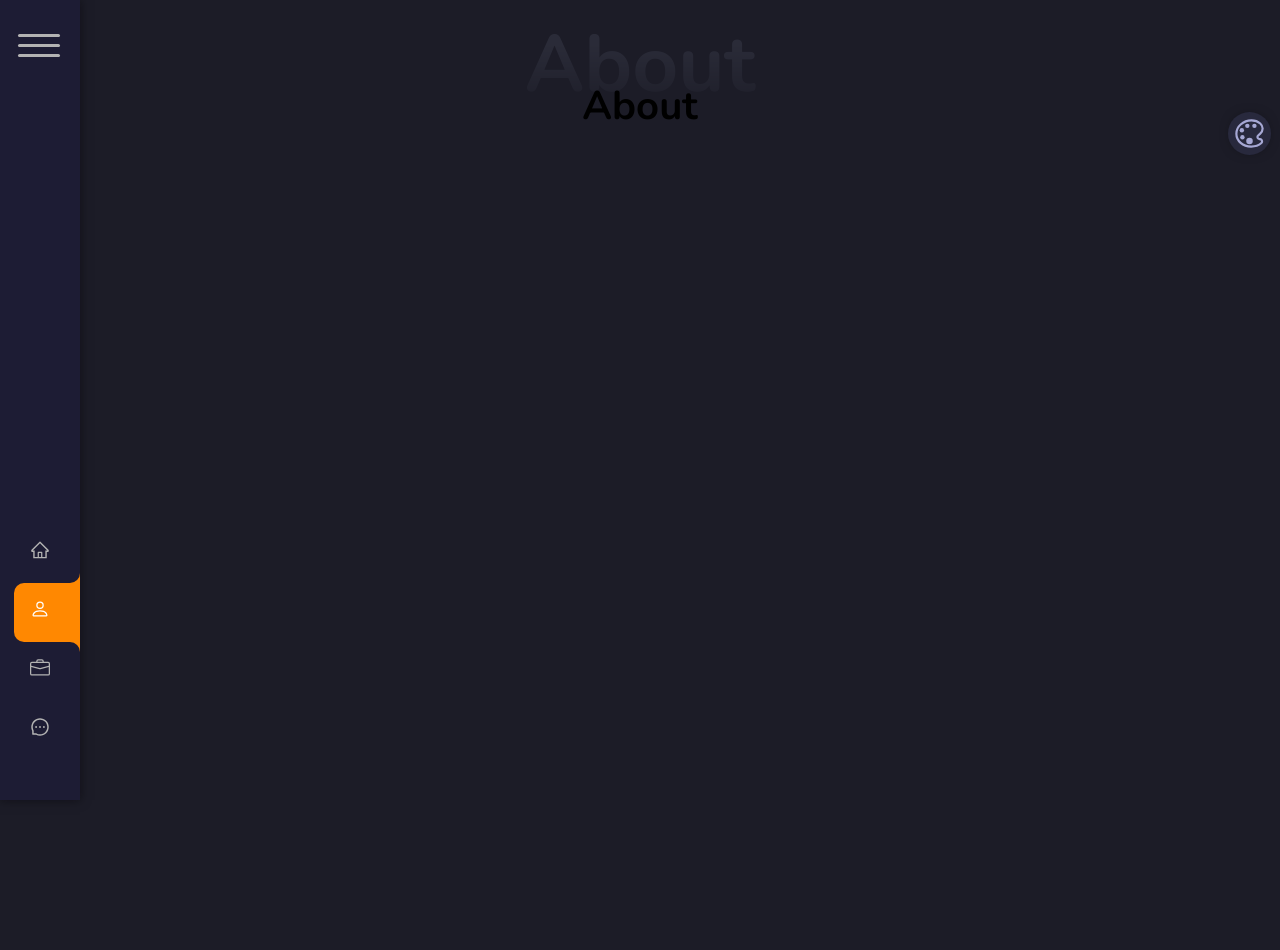
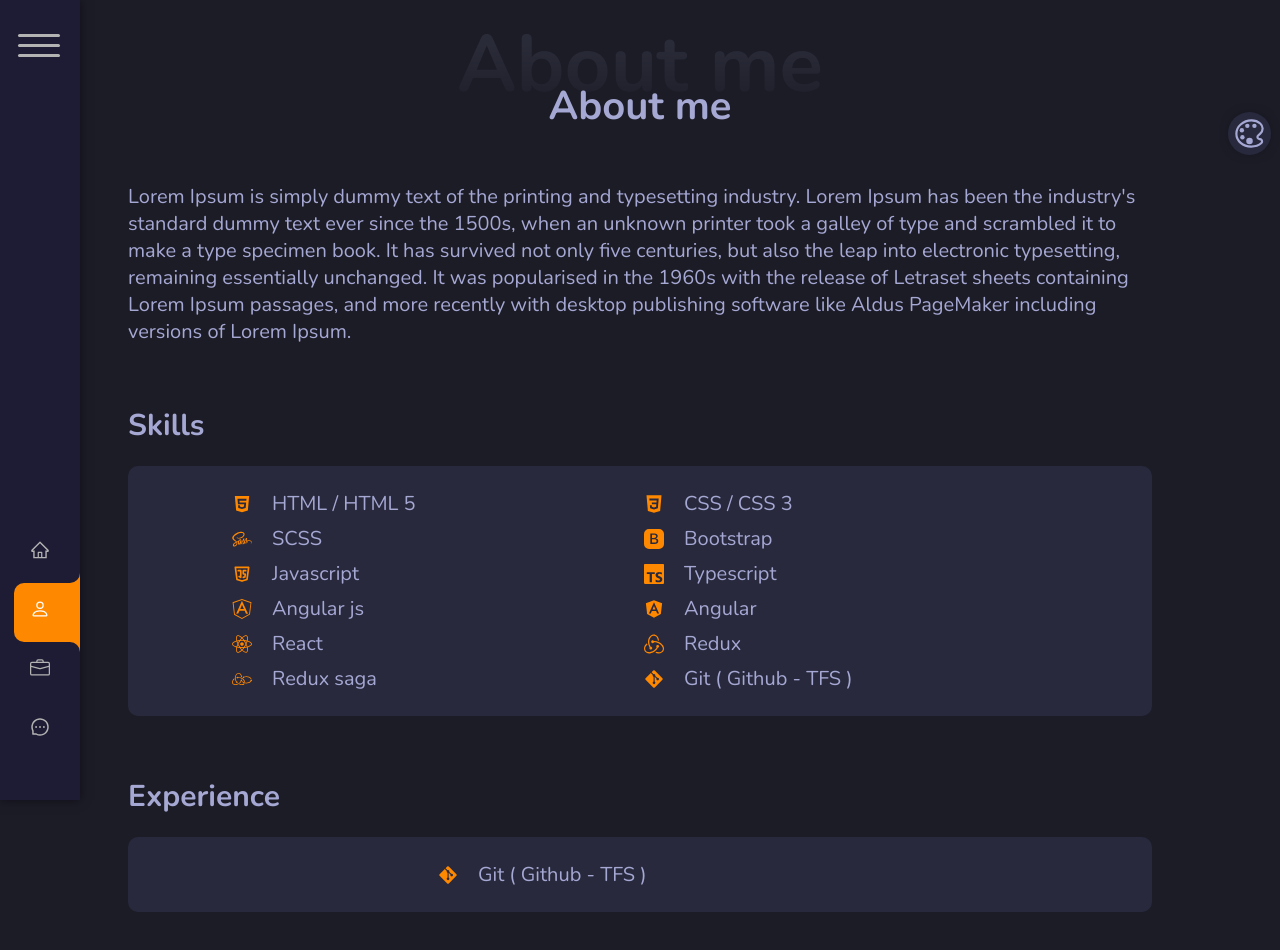
Before and after one commit to Mohamed-alii/Portfolio, a React (Create React App) app: page /About in a window 1280 px wide. Shown: the top 950 px of the page. Before the commit the page ends 800 px from the top, so only its background shows below. Built offline with nearby package versions, Linux system fonts and the light colour scheme.

Commit message:
added about me section with dummy data

```diff
--- a/src/components/BubbleBgCard/BubbleBgCard.js
+++ b/src/components/BubbleBgCard/BubbleBgCard.js
@@ -1,6 +1,6 @@
 import React, { useRef } from "react";
-import { BsGithub, BsLinkedin, BsFacebook } from "react-icons/bs";
-import { CgScreen } from 'react-icons/cg'
+import { BsGithub } from "react-icons/bs";
+import { MdOutlineWeb } from 'react-icons/md';
 import "./BubbleBgCard.scss";
 
 const BubbleBgCard = ({ image, bgColor, children, githubUrl, liveUrl }) => {
@@ -59,7 +59,7 @@
                 <p>repo</p>
               </a>
               <a href={liveUrl} target="_blanck">
-                <CgScreen className="card__content-overlay__icon" size={40}/>
+                <MdOutlineWeb className="card__content-overlay__icon" size={48}/>
                 <p>Live</p>
               </a>
             </div>
--- a/src/components/BubbleBgCard/BubbleBgCard.scss
+++ b/src/components/BubbleBgCard/BubbleBgCard.scss
@@ -88,6 +88,7 @@
             p
             {
                 color: getColor(elements-main-dark);
+                font-weight: bold;
             }
         }
     }
--- a/src/pages/About/About.js
+++ b/src/pages/About/About.js
@@ -1,11 +1,56 @@
 import React from "react";
 import HeaderShadow from "../../components/HeaderShadow/HeaderShadow";
+import { BsFillPatchCheckFill, BsFillBootstrapFill } from 'react-icons/bs';
+import { SiRedux, SiTypescript, SiReduxsaga } from 'react-icons/si';
+import { FaReact, FaGitAlt } from 'react-icons/fa';
+import { AiFillHtml5 } from 'react-icons/ai';
+import { IoLogoCss3 } from 'react-icons/io';
+import { DiSass } from 'react-icons/di';
+import { TbBrandJavascript } from 'react-icons/tb';
+import { FaAngular } from 'react-icons/fa';
+import { SiAngularjs } from 'react-icons/si';
+import {  } from 'react-icons/';
+import {  } from 'react-icons/';
 import "./About.scss";
 
 const About = () => {
   return (
     <section className="about">
-      <HeaderShadow headerTitle="About" />
+      <HeaderShadow headerTitle="About me" />
+      <div className="about__summary m-b-3">
+        <p>Lorem Ipsum is simply dummy text of the printing and
+           typesetting industry. Lorem Ipsum has been the industry's
+            standard dummy text ever since the 1500s, when an unknown
+             printer took a galley of type and scrambled it to make a
+              type specimen book. It has survived not only five centuries,
+               but also the leap into electronic typesetting, remaining
+                essentially unchanged. It was popularised in the 1960s
+                 with the release of Letraset sheets containing Lorem Ipsum passages, and more recently
+           with desktop publishing software like Aldus PageMaker
+            including versions of Lorem Ipsum.</p>
+      </div>
+
+      <h2 className="m-b-1">Skills</h2>
+      <div className="about__skills m-b-3">
+          <span className="about__skills__skill"><AiFillHtml5 className="skill-logo"/> <p>HTML / HTML 5</p></span>
+          <span className="about__skills__skill"><IoLogoCss3 className="skill-logo"/> <p>CSS / CSS 3</p></span>
+          <span className="about__skills__skill"><DiSass className="skill-logo"/> <p>SCSS</p></span>
+          <span className="about__skills__skill"><BsFillBootstrapFill className="skill-logo"/> <p>Bootstrap</p></span>
+          <span className="about__skills__skill"><TbBrandJavascript className="skill-logo"/> <p>Javascript</p></span>
+          <span className="about__skills__skill"><SiTypescript className="skill-logo"/> <p>Typescript</p></span>
+          <span className="about__skills__skill"><SiAngularjs className="skill-logo"/> <p>Angular js</p></span>
+          <span className="about__skills__skill"><FaAngular className="skill-logo"/> <p>Angular</p></span>
+          <span className="about__skills__skill"><FaReact className="skill-logo"/> <p>React</p></span>
+          <span className="about__skills__skill"><SiRedux className="skill-logo"/> <p>Redux</p></span>
+          <span className="about__skills__skill"><SiReduxsaga className="skill-logo"/> <p>Redux saga</p></span>
+          <span className="about__skills__skill"><FaGitAlt className="skill-logo"/> <p>Git ( Github - TFS )</p></span>
+      </div>
+
+      <h2 className="m-b-1">Experience</h2>
+      <div className="about__skills m-b-3">
+          <span className="about__skills__skill"><FaGitAlt className="skill-logo"/> <p>Git ( Github - TFS )</p></span>
+      </div>
+
     </section>
   );
 };
--- a/src/pages/About/About.scss
+++ b/src/pages/About/About.scss
@@ -1,2 +1,36 @@
 @import '../../sassStyles/functions';
 @import '../../sassStyles/colors';
+
+.about
+{
+    min-height: 100vh;
+    color: getColor(text-main);
+
+    &__skills
+    {
+        display: flex;
+        flex-wrap: wrap;
+        justify-content: center;
+        padding: 1rem 5rem;
+        border-radius: 10px;
+        background-color: getColor(elements-main-medium);
+    }
+
+    &__skills__skill
+    {
+        display: flex;
+        align-items: center;
+        width: 50%;
+        padding: 0.2rem;
+
+        p
+        {
+            padding-left: 1rem;
+        }
+
+        .skill-logo
+        {
+            color: getColor(helpers-success);
+        }
+    }
+}
--- a/src/pages/Portfolio/Portfolio.js
+++ b/src/pages/Portfolio/Portfolio.js
@@ -2,7 +2,6 @@
 import "./Portfolio.scss";
 import HeaderShadow from "../../components/HeaderShadow/HeaderShadow";
 import BubbleBgCard from "../../components/BubbleBgCard/BubbleBgCard";
-import developerImg from "../../assets/developer.png";
 import ColorsContext from "../../store/colors-store";
 
 const Portfolio = () => {
```
Also changed, not shown: 1 other file (tests, documents, lock files or other folders).
